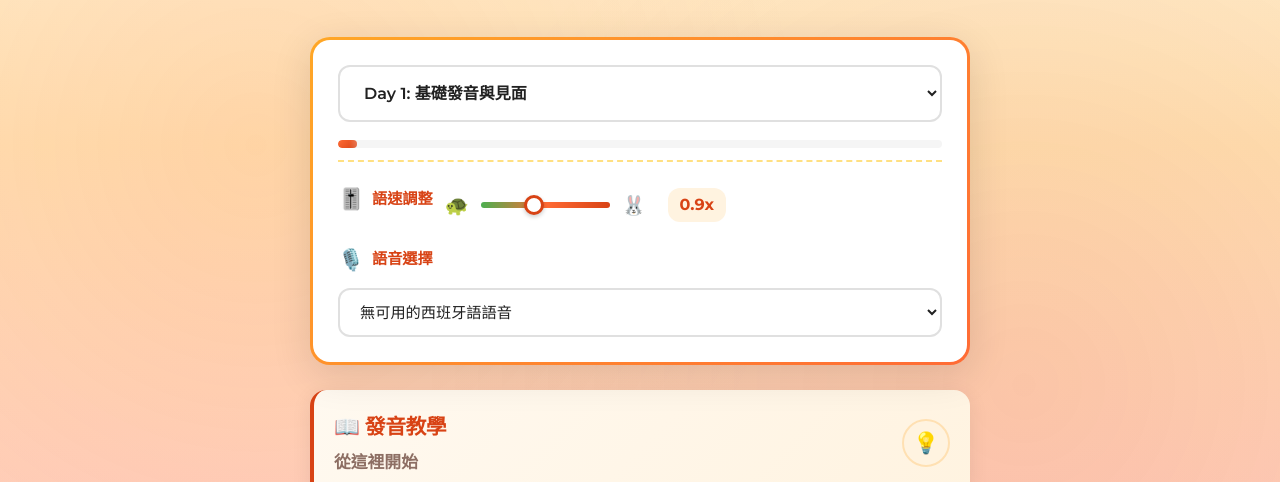
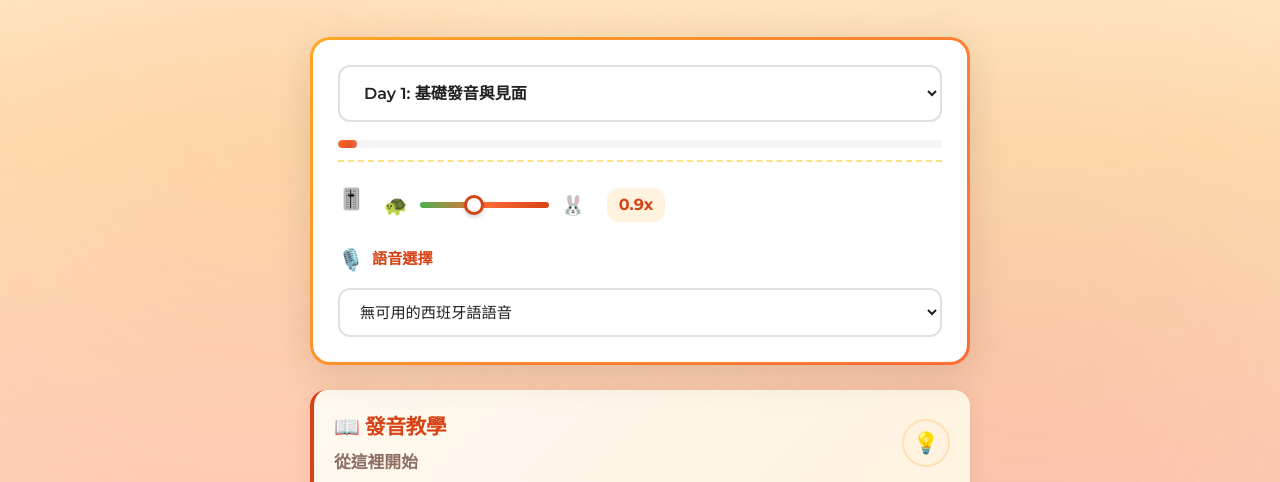
Before and after one commit to jackcanhelp/spanish-learning-app-v2-, a plain HTML site: page index.html in a window 1280 px wide. Shown: the part 255-737 px from the top of the page. Drawn offline with Linux system fonts and the light colour scheme.

Commit message:
"語速調整"刪除

```diff
--- a/index.html
+++ b/index.html
@@ -1195,7 +1195,7 @@
                 <div class="speed-control">
                     <label for="speedSlider">
                         <span class="speed-icon">🎚️</span>
-                        <span class="speed-label">語速調整</span>
+                        <span class="speed-label"></span>
                     </label>
                     <div class="speed-slider-container">
                         <span class="speed-mark">🐢</span>
```
